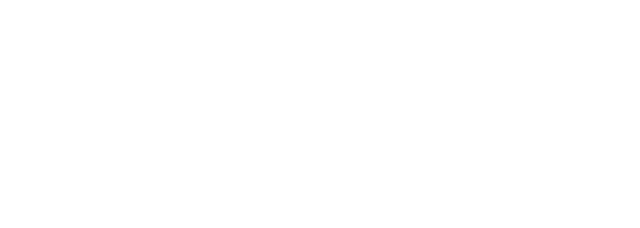
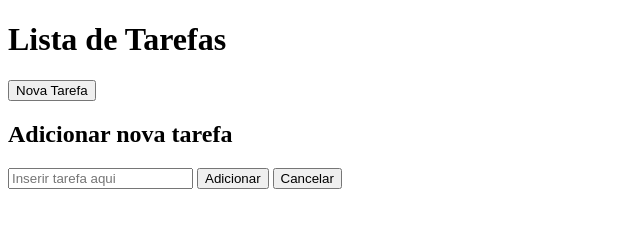
Before and after one commit to devsilveirasouza/curso_ebac_frontend, a plain HTML site: page index.html in a window 1280 px wide. Shown: the whole page, without its empty margins (0-640 px from the left). Drawn offline with nearby package versions, Linux system fonts and the light colour scheme.

Commit message:
Formulário HTML finalizado

```diff
--- a/index.html
+++ b/index.html
@@ -6,7 +6,17 @@
     <title>Lista de tarefas</title>
 </head>
 <body>
-
+    <header>
+        <h1 class="titulo-principal">Lista de Tarefas</h1>
+        <button type="button" id="botao-nova-tarefa">Nova Tarefa</button>
+    </header>
+    <form>
+        <h2 class="subtitulo-tarefa">Adicionar nova tarefa</h2>
+        <input type="text" id="tarefa-descricao" required placeholder="Inserir tarefa aqui"/>
+        <button type="submit">Adicionar</button>
+        <button type="reset" id="botao-cancelar">Cancelar</button>
+    </form>
+    <script src="https://code.jquery.com/jquery-3.7.0.min.js"></script>
+    <script src="./main.js"></script>
 </body>
-<script src="./main.js"></script>
-</html>
+</html
```
